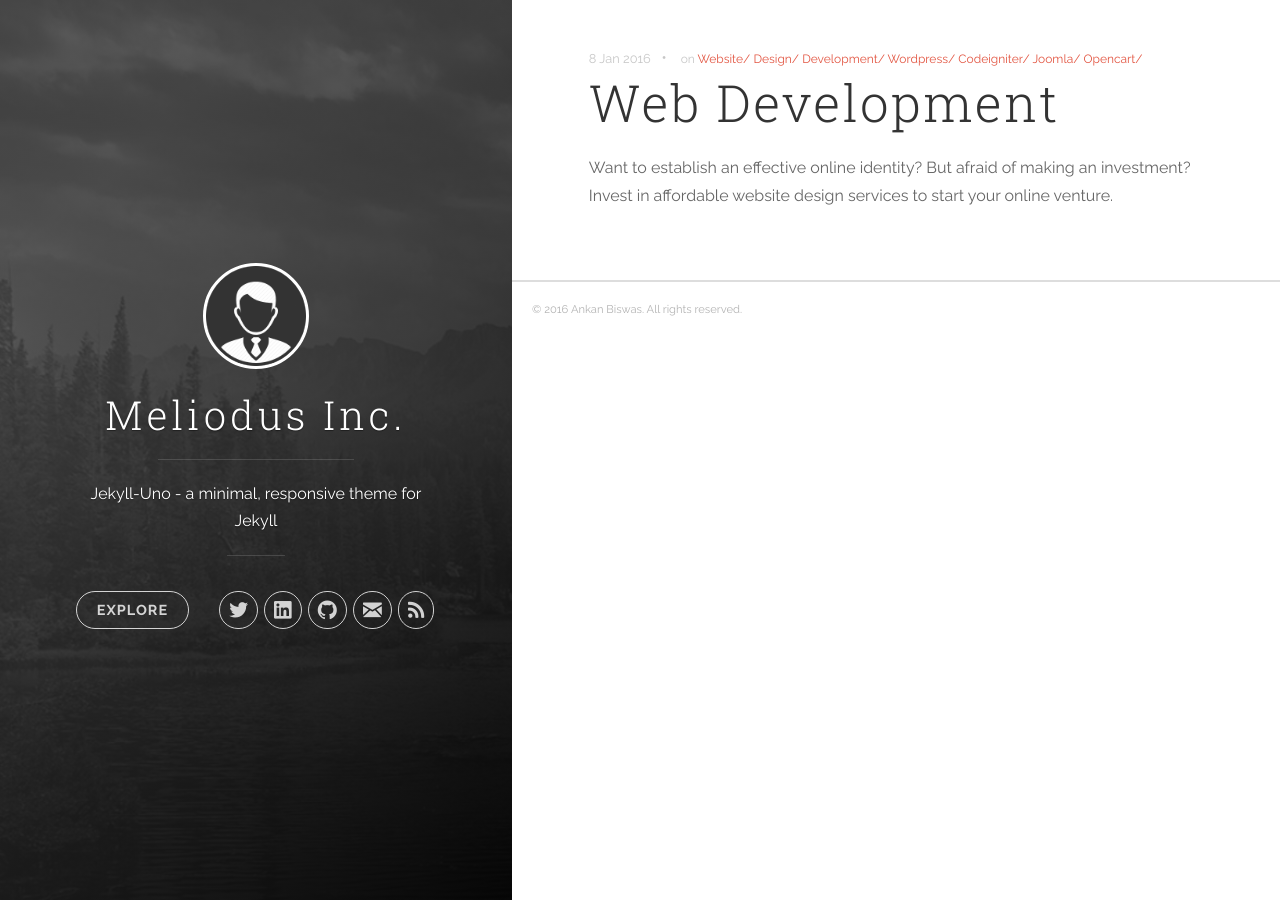
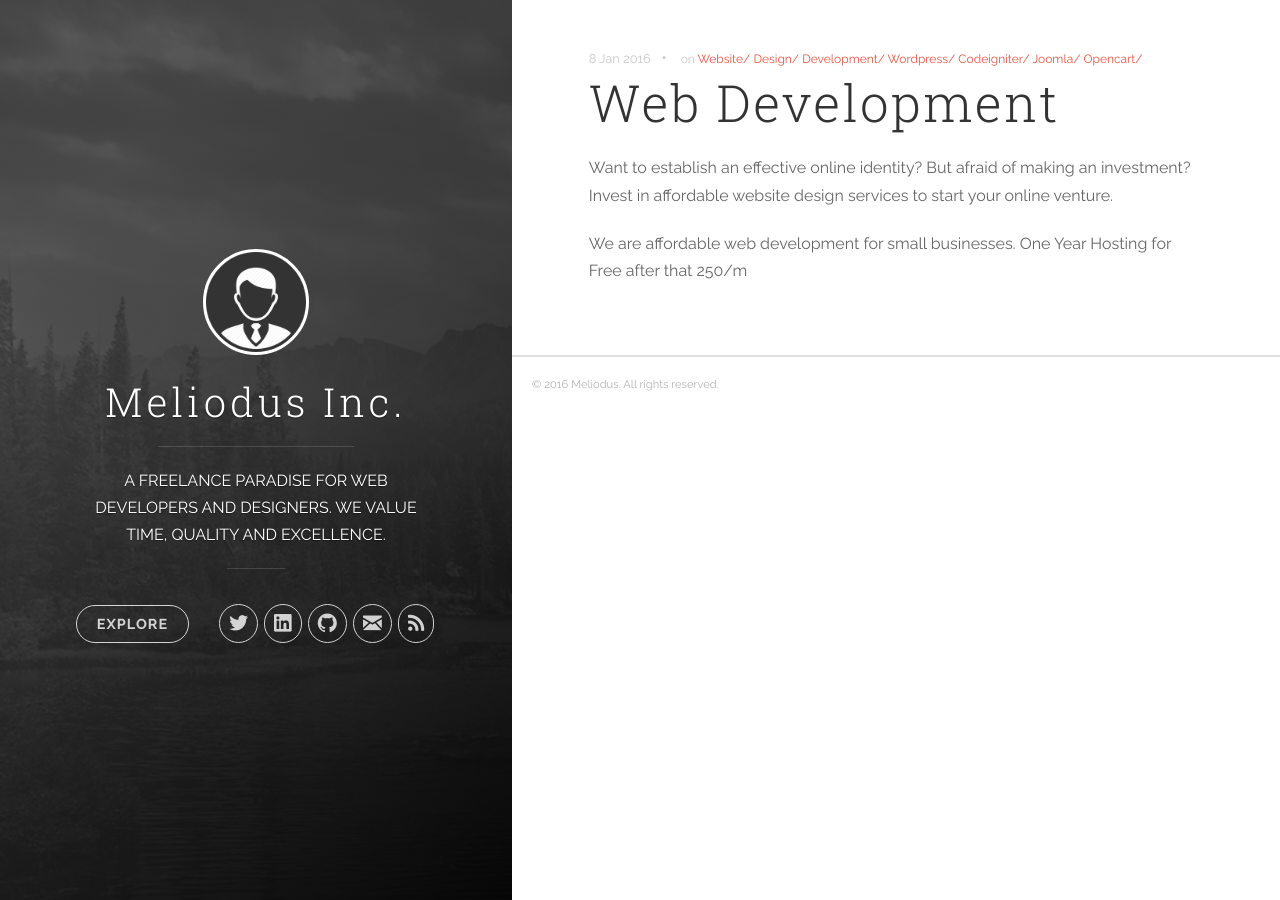
Before and after one commit to gogoodly/meliodus.github.io, a Jekyll site: the page built from _posts/2016-01-08-web-development.markdown, in a window 1280 px wide. Built offline with Jekyll 4.4.1, drawn with Linux system fonts in a browser that asks for light colours; nearby versions of some CDN libraries.

Commit message:
Changed quotes

```diff
--- a/_config.yml
+++ b/_config.yml
@@ -1,12 +1,12 @@
 # Site settings
 title: Meliodus Inc.
-description: 'Jekyll-Uno - a minimal, responsive theme for Jekyll'
+description: 'A FREELANCE PARADISE FOR WEB DEVELOPERS AND DESIGNERS. WE VALUE TIME, QUALITY AND EXCELLENCE.'
 url: 'http://meliodus.com'
 baseurl: '/'
 # google_analytics: 'UA-XXXXXX-X'
 
 author:
-  name: 'Ankan Biswas'
+  name: 'Meliodus'
   email: support@ankanbiswas.in
   twitter_username: meliodus
   github_username:  meliodus
--- a/_posts/2016-01-08-web-development.markdown
+++ b/_posts/2016-01-08-web-development.markdown
@@ -6,3 +6,5 @@
 ---
 Want to establish an effective online identity? But afraid of making an investment?
 Invest in affordable website design services to start your online venture.
+
+We are  <b>affordable web development for small businesses. One Year Hosting for Free after that 250/m</b>
```
